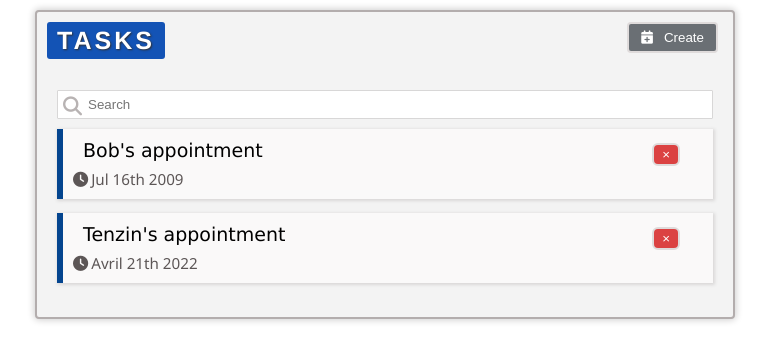
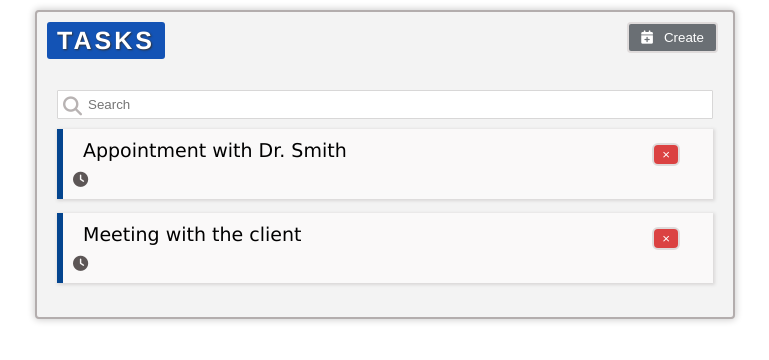
Before and after one commit to tenzind12/redux-app, a React (Create React App) app: page / in a window 1280 px wide. Shown: the top 360 px of the page, without its empty margins (255-1024 px from the left). Built offline with nearby package versions, Linux system fonts and the light colour scheme; some icons are missing.

Commit message:
useSelector get state from redux store

```diff
--- a/src/components/Tasks/Tasks.jsx
+++ b/src/components/Tasks/Tasks.jsx
@@ -1,9 +1,12 @@
 import './Tasks.css';
 import Collapsible from '../Collapsible/Collapsible';
 import { useState } from 'react';
+import { useSelector } from 'react-redux';
 // import actions from '../../actions';
 
 function Task() {
+  // get state from redux store with useSelector hook
+  const tasks = useSelector((state) => state.tasks);
   const [isNewTaskOpen, setIsNewTaskOpen] = useState(false);
 
   // Add new task
@@ -81,15 +84,16 @@
 
         <div className="content-body">
           {/* task starts */}
-          <div className="task">
+          {tasks.map((task) => (
+            <div className="task" key={task.id}>
               <div className="task-body">
                 <div className="task-title">
                   <i className="fa fa-thumb tack"></i>
-                <span className="task-title-text">Bob's appointment</span>
+                  <span className="task-title-text">{task.taskTitle}</span>
                 </div>
                 <div className="task-subtitle">
                   <i className="fa fa-clock"></i>
-                <span className="task-subtitle-text">Jul 16th 2009</span>
+                  <span className="task-subtitle-text">{task.taskDataTime}</span>
                 </div>
               </div>
 
@@ -97,25 +101,7 @@
                 <button className="icon-button">&times;</button>
               </div>
             </div>
-          {/* task ends */}
-
-          {/* task starts */}
-          <div className="task">
-            <div className="task-body">
-              <div className="task-title">
-                <i className="fa fa-thumb tack"></i>
-                <span className="task-title-text">Tenzin's appointment</span>
-              </div>
-              <div className="task-subtitle">
-                <i className="fa fa-clock"></i>
-                <span className="task-subtitle-text">Avril 21th 2022</span>
-              </div>
-            </div>
-
-            <div className="task-options">
-              <button className="icon-button">&times;</button>
-            </div>
-          </div>
+          ))}
           {/* task ends */}
         </div>
       </div>
```
Lines whose indentation alone changed are shown as unchanged.
